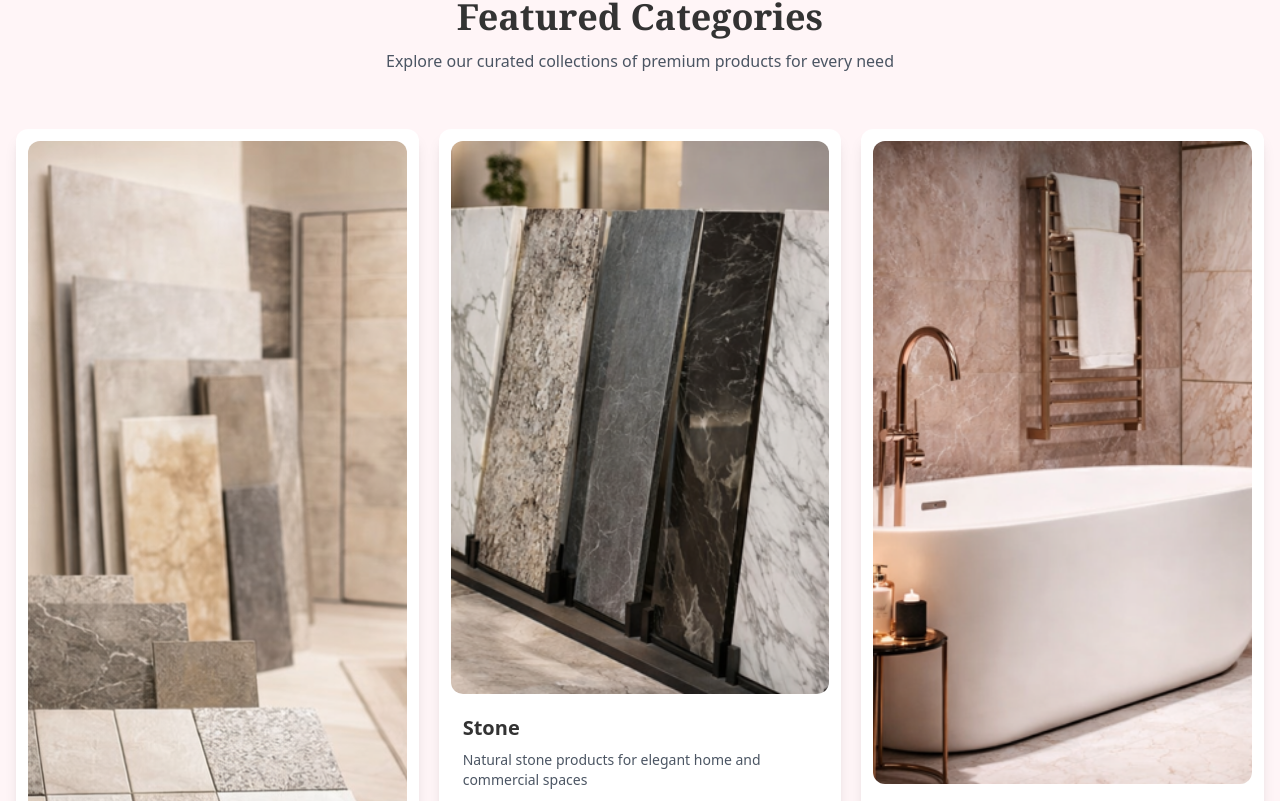
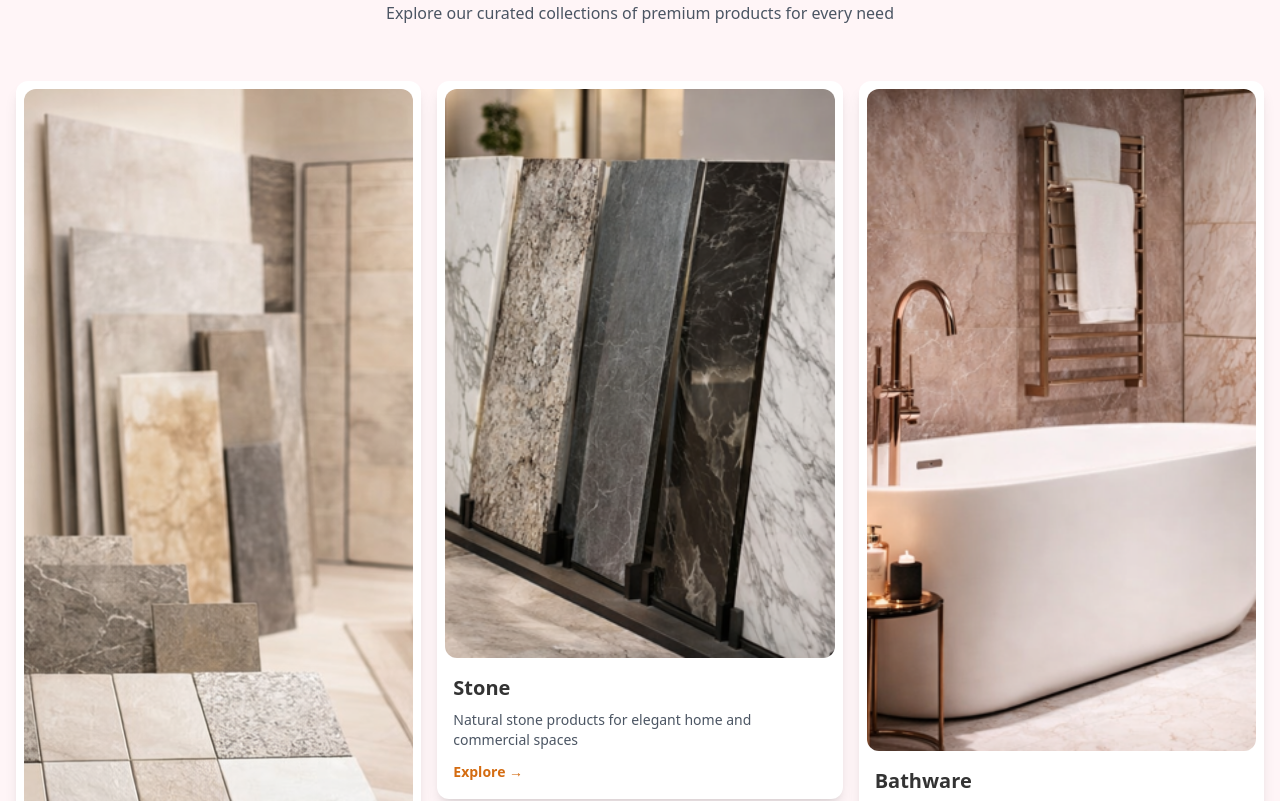
Before and after one commit to shivshivam1802/GEDHAR-TILES, a Next.js app: page / in a window 1280 px wide. Shown: the part 579-1380 px from the top of the page. Built offline with nearby package versions, Linux system fonts and the light colour scheme.

Commit message:
Adjust category section padding and grid gap

```diff
--- a/app/page.tsx
+++ b/app/page.tsx
@@ -90,7 +90,7 @@ export default function Home() {
       </section>
 
       {/* ================= CATEGORIES ================= */}
-      <section className="py-20 px-4">
+      <section className="py-8 px-4">
         <div className="max-w-7xl mx-auto text-center mb-14">
           <h2 className="text-3xl md:text-4xl font-serif font-bold text-primary mb-3">
             Featured Categories
@@ -101,10 +101,10 @@ export default function Home() {
         </div>
 
         {/* 🔥 MOBILE SAFE GRID */}
-        <div className="grid grid-cols-1 md:grid-cols-3 gap-5 max-w-7xl mx-auto">
+        <div className="grid grid-cols-1 md:grid-cols-3 gap-4 max-w-7xl mx-auto">
           {categories.map((category) => (
             <Link key={category.id} href={category.link}>
-              <div className="group cursor-pointer rounded-xl shadow-lg bg-white hover:shadow-xl transition p-3">
+              <div className="group cursor-pointer rounded-xl shadow-lg bg-white hover:shadow-xl transition p-2">
 
                 {/* IMAGE (Responsive fix here) */}
                   <Image
@@ -116,7 +116,7 @@ export default function Home() {
                   />
 
                 {/* TEXT */}
-                <div className="p-3">
+                <div className="p-2">
                     <h3 className="text-base md:text-xl font-bold text-primary mt-2">
                     {category.name}
                   </h3>
```
